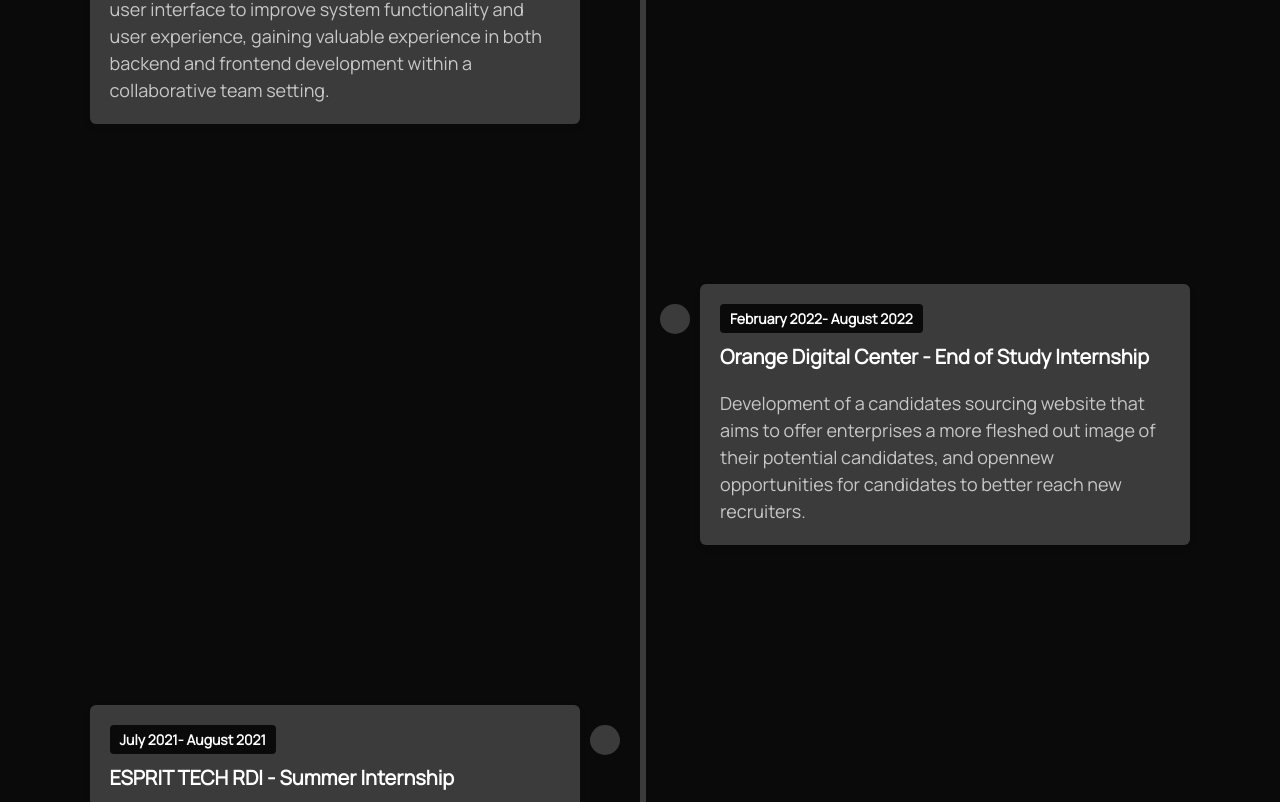
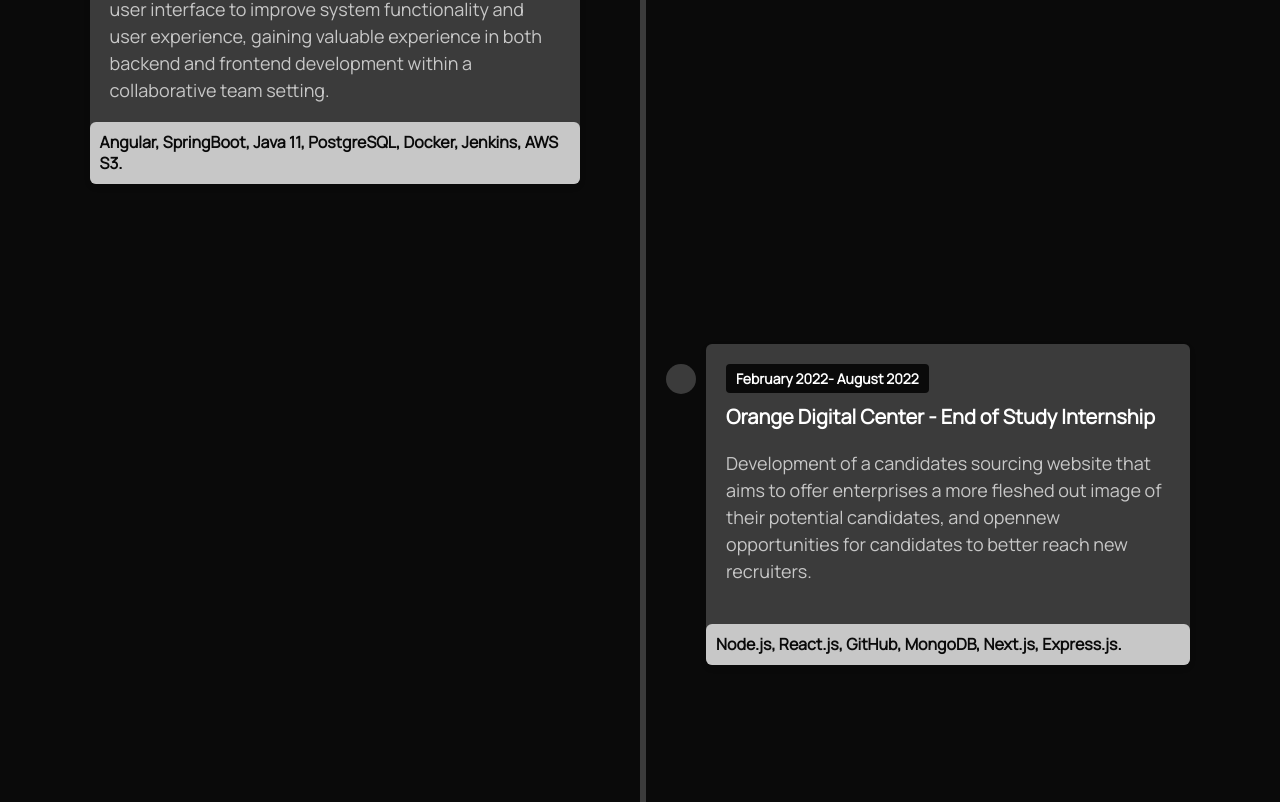
Before and after one commit to moetez96/web-portfolio, a React (Create React App) app: page / in a window 1280 px wide. Shown: the part 2058-2860 px from the top of the page. Built offline with nearby package versions, Linux system fonts and the light colour scheme.

Commit message:
Add technologies for experience cards

```diff
--- a/src/components/cards/ExperienceCard.js
+++ b/src/components/cards/ExperienceCard.js
@@ -36,6 +36,9 @@
                 <animated.h3 style={{ opacity: animationProps.opacity }}>{exp.title}</animated.h3>
                 <animated.p style={{ opacity: animationProps.opacity }}>{exp.description}</animated.p>
                 <animated.span className="circle" />
+                <div className="tech">
+                    <p>{' '} {exp.technologies}</p>
+                </div>
             </div>
         </animated.div>
     );
--- a/src/components/layout/Experience.js
+++ b/src/components/layout/Experience.js
@@ -10,27 +10,32 @@
         {
             date: 'October 2022 – Present',
             title: 'Deloitte Tunisia - Full Stack Developer',
-            description: 'I participated in developing a BMW application focused on damage management during car transportation, contributing to the migration from monolithic to microservices architecture while gaining insights into best practices. I also played a role in enhancing the user interface to improve system functionality and user experience, gaining valuable experience in both backend and frontend development within a collaborative team setting.'
+            description: 'I participated in developing a BMW application focused on damage management during car transportation, contributing to the migration from monolithic to microservices architecture while gaining insights into best practices. I also played a role in enhancing the user interface to improve system functionality and user experience, gaining valuable experience in both backend and frontend development within a collaborative team setting.',
+            technologies: ' Angular, SpringBoot, Java 11, PostgreSQL, Docker, Jenkins, AWS S3.'
         },
         {
             date: ' February 2022- August 2022',
             title: 'Orange Digital Center - End of Study Internship',
-            description: 'Development of a candidates sourcing website that aims to offer enterprises a more fleshed out image of their potential candidates, and opennew opportunities for candidates to better reach new recruiters.'
+            description: 'Development of a candidates sourcing website that aims to offer enterprises a more fleshed out image of their potential candidates, and opennew opportunities for candidates to better reach new recruiters.',
+            technologies: 'Node.js, React.js, GitHub, MongoDB, Next.js, Express.js.'
         },
         {
             date: 'July 2021- August 2021',
             title: 'ESPRIT TECH RDI - Summer Internship',
-            description: 'Development of a personalized E-Learning platform that aims to provide users with specific courses related to their fields of specialization'
+            description: 'Development of a personalized E-Learning platform that aims to provide users with specific courses related to their fields of specialization',
+            technologies: 'MongoDB, Spring Boot, Angular.'
         },
         {
             date: 'January 2019 – June 2019',
             title: 'ISI KEF - End of Study Internship',
-            description: 'Development of a mobile application for university events, courses and forums.'
+            description: 'Development of a mobile application for university events, courses and forums.',
+            technologies: 'Android Studio, Firebase.'
         },
         {
             date: 'June 2018 – August 2018',
             title: 'Cryptec - Summer Internship',
-            description: 'Development of a management Desktop application for employees schedules and machines dysfunctions in the workspace.'
+            description: 'Development of a management Desktop application for employees schedules and machines dysfunctions in the workspace.',
+            technologies: 'VB.NET, SQL.'
         }
     ];
 
--- a/src/styles/cards/experience-card.css
+++ b/src/styles/cards/experience-card.css
@@ -12,14 +12,14 @@
 
 .timeline-item.right {
     left: 50%;
-    padding-left: 60px;
+    padding-left: 66px;
     padding-right: 40px;
 }
 
 .timeline-item-content {
     background-color: var(--secondary-background-color);
     border-radius: 6px;
-    padding: 20px;
+    padding: 20px 20px 80px;
     width: 100%;
     height: max-content;
     position: relative;
@@ -71,6 +71,29 @@
     left: -40px;
 }
 
+.timeline-item .tech {
+    position: absolute;
+    bottom: 0;
+    left: 0;
+    right: 0;
+    min-height: max-content;
+    max-width: 100%;
+    background-color: var(--nav-text-color);
+    border-radius: 6px;
+    display: flex;
+    align-items: center;
+    justify-content: flex-start;
+    flex-wrap: wrap;
+    padding: 10px;
+
+    >p {
+        font-size: 16px;
+        color: var(--primary-background-color);
+        font-weight: bold;
+        line-height: 130%;
+    }
+}
+
 @media (max-width: 1024px) {
 
     .timeline-item-content .tag {
@@ -86,6 +109,12 @@
     .timeline-item-content p {
         font-size: 14px;
     }
+
+    .timeline-item .tech {
+        >p {
+            font-size: 14px;
+        }
+    }
 }
 
 @media (max-width: 768px) {
@@ -94,9 +123,15 @@
         width: 100%;
         padding: 40px 0;
     }
+    .timeline-item .tech {
+        >p {
+            font-size: 12px;
+        }
+    }
+
 
     .timeline-item-content {
-        padding: 10px 12px;
+        padding: 10px 10px 60px;
     }
 
     .timeline-item-content .circle {
@@ -123,7 +158,6 @@
         padding-right: 24px;
     }
 
-
     .timeline-item-content .tag {
         font-size: 10px;
         margin-bottom: 6px;
```
